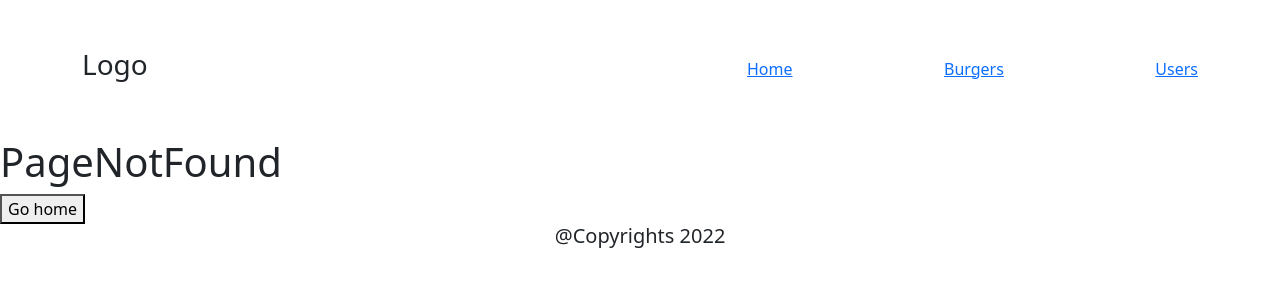
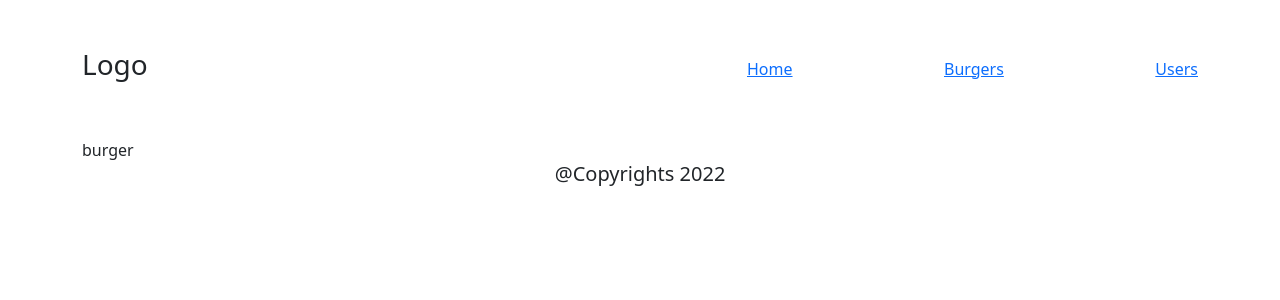
Before and after one commit to 7Davronbek/next-js-app, a Next.js app: page /burgers/1 in a window 1280 px wide. Before the commit this address had no page. Shown: the top 300 px of the page. Built offline with nearby package versions, Linux system fonts and the light colour scheme.

Commit message:
next-js-app

```diff
--- /dev/null
+++ b/pages/burgers/[id].jsx
@@ -0,0 +1,17 @@
+import React from 'react'
+
+const BurgerId = () => {
+    return (
+        <div className='BurgerId'>
+            <div className="container">
+                <div className="row">
+                    <div className="col-12">
+                        burger
+                    </div>
+                </div>
+            </div>
+        </div>
+    )
+}
+
+export default BurgerId
```
Also changed, not shown: pages/burgers/index.jsx (+4 -3 lines).
